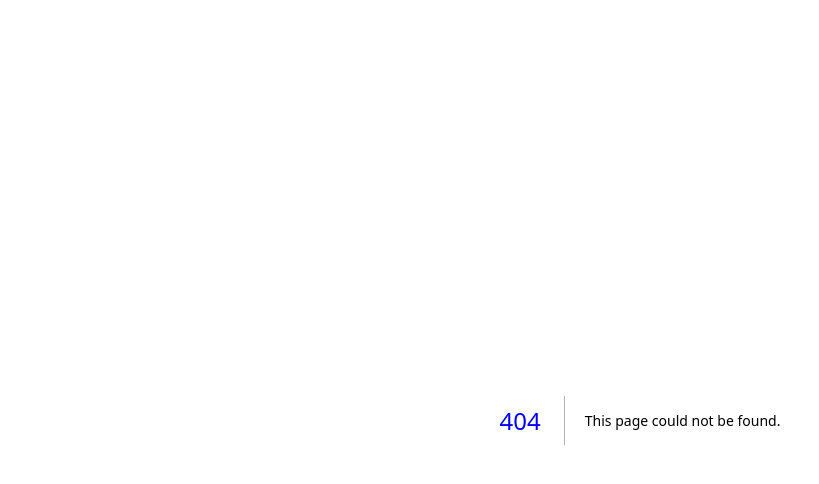
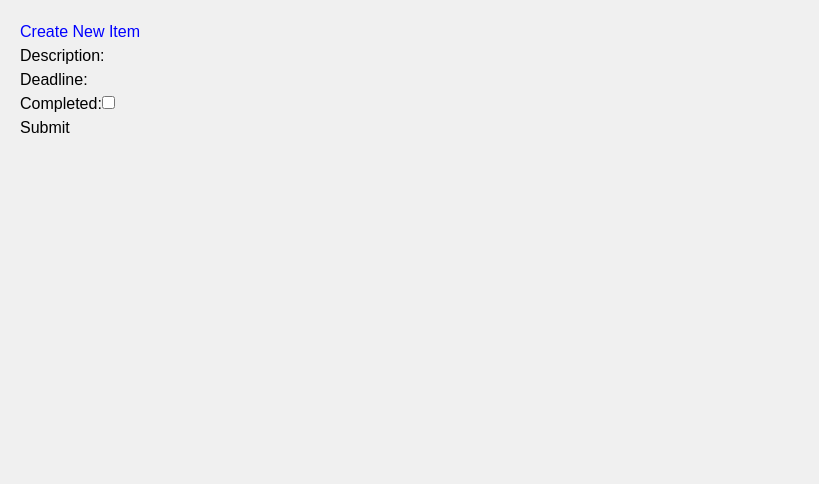
Before and after one commit to joannelewis/4WP3-proj2, a Next.js app: page /admin/create in a window 1280 px wide. Before the commit this address had no page. Shown: the top 484 px of the page, without its empty margins (0-819 px from the left). Built offline with nearby package versions, Linux system fonts and the light colour scheme.

Commit message:
added /admin, create

```diff
--- /dev/null
+++ b/app/admin/create.js
@@ -0,0 +1,57 @@
+import React, { useState } from 'react';
+
+const CreatePage = () => {
+  const [description, setDescription] = useState('');
+  const [deadline, setDeadline] = useState('');
+  const [completed, setCompleted] = useState(false);
+
+  const handleSubmit = async (e) => {
+    e.preventDefault();
+    const newItem = { description, deadline, completed };
+
+    await fetch('http://localhost:4000/collection', {
+      method: 'POST',
+      headers: {
+        'Content-Type': 'application/json',
+      },
+      body: JSON.stringify(newItem),
+    });
+  };
+
+  return (
+    <div>
+      <h1>Create New Item</h1>
+      <form onSubmit={handleSubmit}>
+        <div>
+          <label>Description:</label>
+          <input
+            type="text"
+            value={description}
+            onChange={(e) => setDescription(e.target.value)}
+            required
+          />
+        </div>
+        <div>
+          <label>Deadline:</label>
+          <input
+            type="text"
+            value={deadline}
+            onChange={(e) => setDeadline(e.target.value)}
+            required
+          />
+        </div>
+        <div>
+          <label>Completed:</label>
+          <input
+            type="checkbox"
+            checked={completed}
+            onChange={(e) => setCompleted(e.target.checked)}
+          />
+        </div>
+        <button type="submit">Submit</button>
+      </form>
+    </div>
+  );
+};
+
+export default CreatePage;
--- /dev/null
+++ b/app/admin/create/page.js
@@ -0,0 +1,63 @@
+"use client"
+
+import { useRouter } from 'next/navigation';
+import React, { useState } from 'react';
+
+const CreatePage = () => {
+  const [description, setDescription] = useState('');
+  const [deadline, setDeadline] = useState('');
+  const [completed, setCompleted] = useState(false);
+  const router = useRouter();
+
+  const handleSubmit = async (e) => {
+    e.preventDefault();
+    const newItem = { description, deadline, completed };
+
+    await fetch('http://localhost:4000/collection', {
+      method: 'POST',
+      headers: {
+        'Content-Type': 'application/json',
+      },
+      body: JSON.stringify(newItem),
+    });
+
+    router.push("/admin");
+  };
+
+  return (
+    <div>
+      <h1>Create New Item</h1>
+      <form onSubmit={handleSubmit}>
+        <div>
+          <label>Description:</label>
+          <input
+            type="text"
+            value={description}
+            onChange={(e) => setDescription(e.target.value)}
+            required
+          />
+        </div>
+        <div>
+          <label>Deadline:</label>
+          <input
+            type="text"
+            value={deadline}
+            onChange={(e) => setDeadline(e.target.value)}
+            required
+          />
+        </div>
+        <div>
+          <label>Completed:</label>
+          <input
+            type="checkbox"
+            checked={completed}
+            onChange={(e) => setCompleted(e.target.checked)}
+          />
+        </div>
+        <button type="submit">Submit</button>
+      </form>
+    </div>
+  );
+};
+
+export default CreatePage;
--- a/app/admin/page.js
+++ b/app/admin/page.js
@@ -1,10 +1,47 @@
 import React from 'react';
 
-const AdminPage = () => {
+//Fetch items from the API
+const AdminPage = async () => {
+  const res = await fetch('http://localhost:4000/collection');
+  const items = await res.json();
+
+  //delete item
+  const handleDelete = async (id) => {
+    await fetch(`http://localhost:4000/collection/${id}`, {
+      method: 'DELETE',
+    });
+  };
+
   return (
     <div>
       <h1>Admin Page</h1>
-      <p>This page will contain admin features in the future.</p>
+      <a href="/admin/create" style={{ display: 'block', marginBottom: '20px', color: 'blue' }}>Create New</a>
+      <table style={{ width: '100%', borderCollapse: 'collapse' }}>
+        <thead>
+          <tr>
+            <th>Description</th>
+            <th>Deadline</th>
+            <th>Completed</th>
+            <th>Delete</th>
+            <th>Edit</th>
+          </tr>
+        </thead>
+        <tbody>
+          {items.map(item => (
+            <tr key={item.id}>
+              <td>{item.description}</td>
+              <td>{item.deadline}</td>
+              <td>{item.completed ? 'Yes' : 'No'}</td>
+              <td>
+                <button>D</button>
+              </td>
+              <td>
+                <a href={`/admin/edit/${item.id}`}>E</a>
+              </td>
+            </tr>
+          ))}
+        </tbody>
+      </table>
     </div>
   );
 };
--- a/db.json
+++ b/db.json
@@ -1,64 +1,70 @@
 {
   "collection": [
     {
-            "id": 1,
+      "id": "1",
       "description": "Make spaghetti",
       "deadline": "15-04-2025",
       "completed": true
     },
     {
-            "id": 2,
+      "id": "2",
       "description": "Finish Project 2",
       "deadline": "15-04-2025",
       "completed": false
     },
     {
-            "id": 3,
+      "id": "3",
       "description": "Buy tickets",
       "deadline": "10-04-2025",
       "completed": true
     },
     {
-            "id": 4,
+      "id": "4",
       "description": "Go grocery shopping",
       "deadline": "14-04-2025",
       "completed": false
     },
     {
-            "id": 5,
+      "id": "5",
       "description": "Buy food",
       "deadline": "15-04-2025",
       "completed": true
     },
     {
-            "id": 6,
+      "id": "6",
       "description": "Do AI exam",
       "deadline": "12-04-2025",
       "completed": true
     },
     {
-            "id": 7,
+      "id": "7",
       "description": "Do RTS exam",
       "deadline": "14-04-2025",
       "completed": true
     },
     {
-            "id": 8,
+      "id": "8",
       "description": "Make doctor's appointment",
       "deadline": "16-04-2025",
       "completed": false
     },
     {
-            "id": 9,
+      "id": "9",
       "description": "Complete medical form",
       "deadline": "18-04-2025",
       "completed": false
     },
     {
-            "id": 10,
+      "id": "10",
       "description": "Pack",
       "deadline": "18-04-2025",
       "completed": false
+    },
+    {
+      "id": "a380",
+      "description": "Add admin page",
+      "deadline": "15-04-2025",
+      "completed": true
     }
   ]
 }
```
Also changed, not shown: 1 other file (tests, documents, lock files or other folders). Lines whose indentation alone changed are shown as unchanged.
